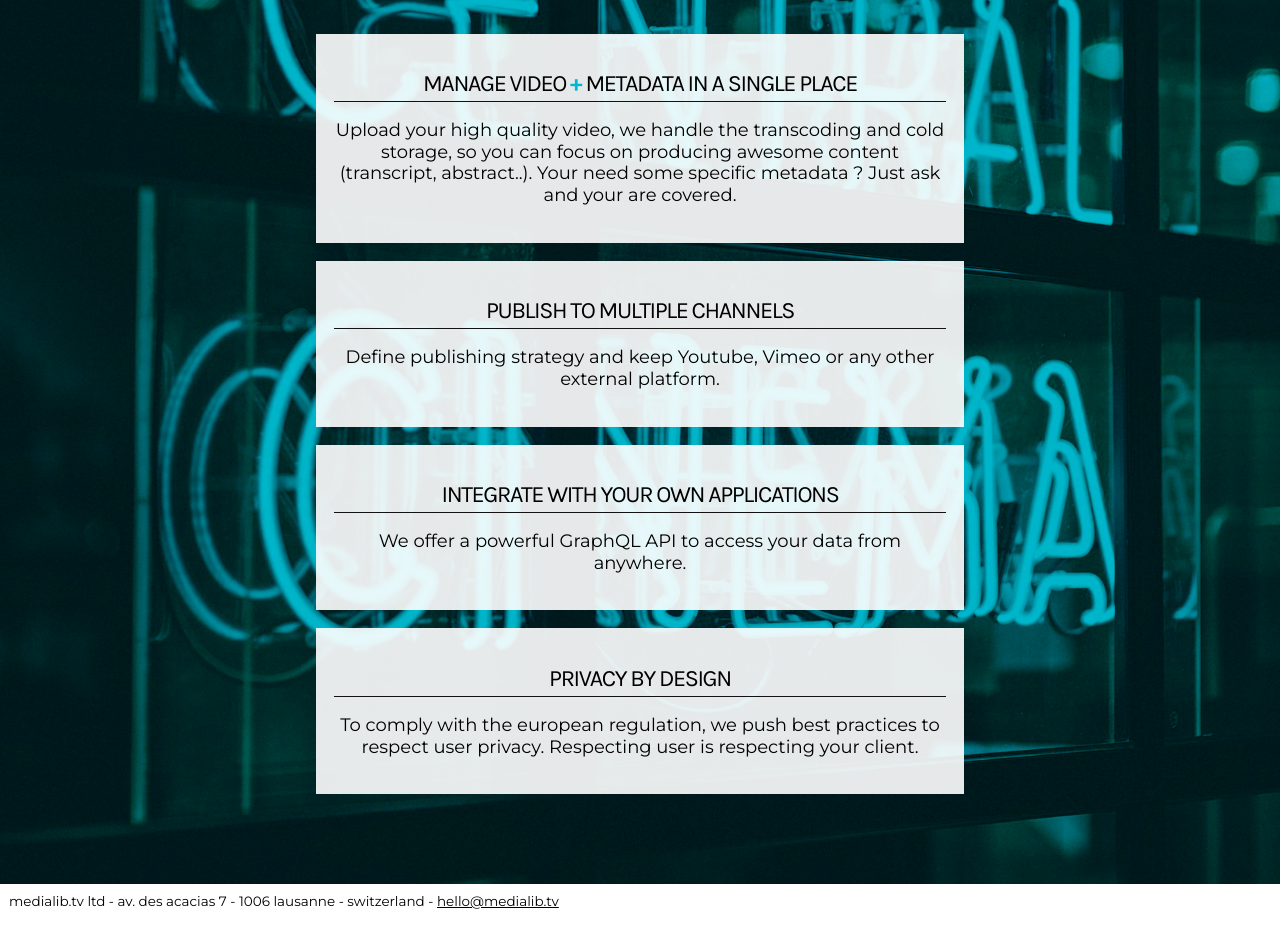
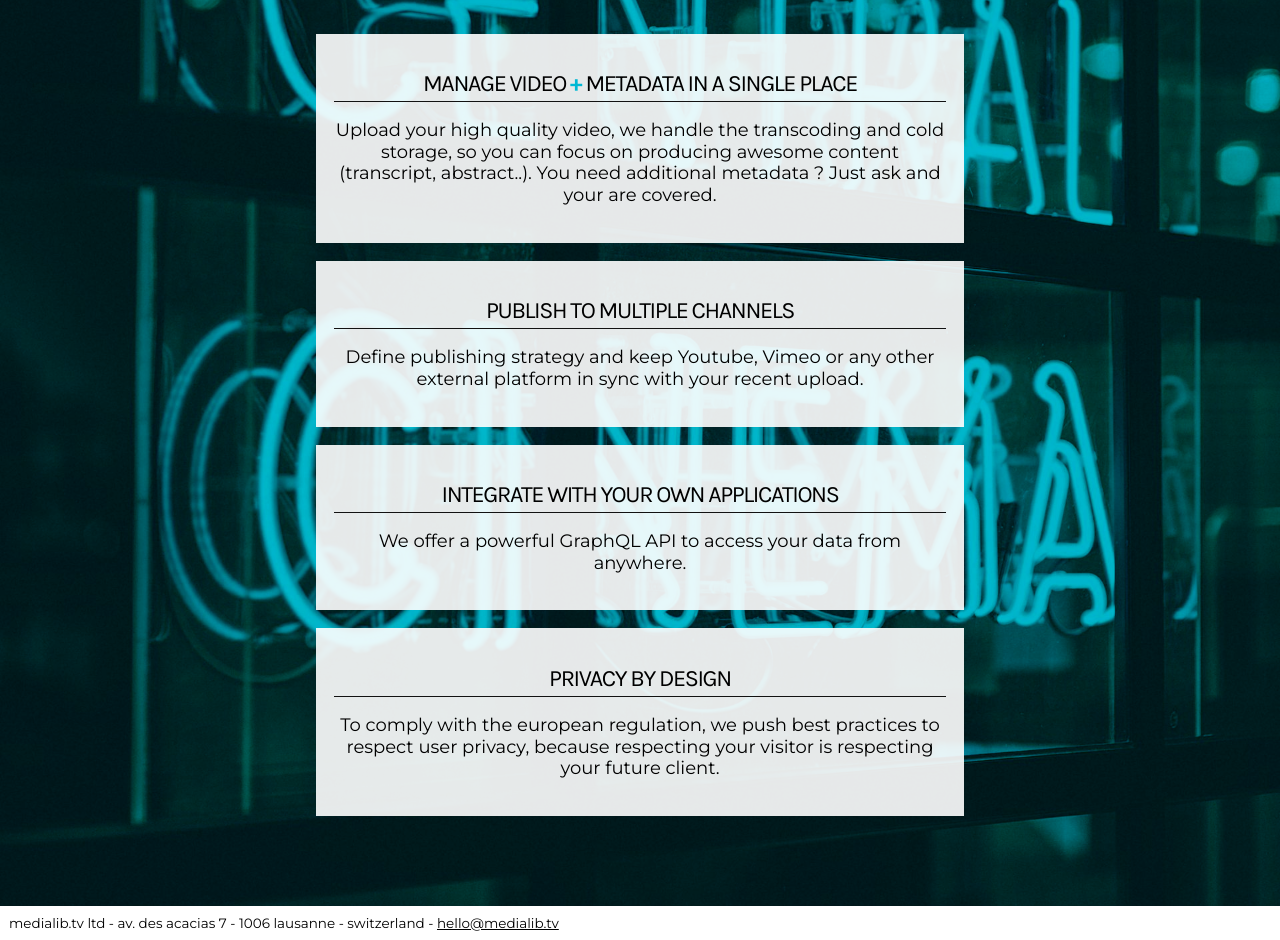
Before and after one commit to medialibtv/website, a plain HTML site: page public/index.html in a window 1280 px wide. Shown: the part 920-1860 px from the top of the page. Before the commit the page ends 1838 px from the top, so only its background shows below. Drawn offline with Linux system fonts and the light colour scheme.

Commit message:
TASK: Fix some typos

```diff
--- a/public/index.html
+++ b/public/index.html
@@ -42,13 +42,13 @@
         <header>
           <h2 class="h h-secondary">Manage video <b>+</b> metadata in a single place</h2>
         </header>
-        <p>Upload your high quality video, we handle the transcoding and cold storage, so you can focus on producing awesome content (transcript, abstract..). Your need some specific metadata ? Just ask and your are covered.</p>
+        <p>Upload your high quality video, we handle the transcoding and cold storage, so you can focus on producing awesome content (transcript, abstract..). You need additional metadata ? Just ask and your are covered.</p>
       </div>
       <div class="whisper">
         <header>
           <h2 class="h h-secondary">Publish to multiple channels</h2>
         </header>
-        <p>Define publishing strategy and keep Youtube, Vimeo or any other external platform.</p>
+        <p>Define publishing strategy and keep Youtube, Vimeo or any other external platform in sync with your recent upload.</p>
       </div>
       <div class="whisper">
         <header>
@@ -60,7 +60,8 @@
         <header>
           <h2 class="h h-secondary">Privacy by Design</h2>
         </header>
-        <p>To comply with the european regulation, we push best practices to respect user privacy. Respecting user is respecting your client.</p>
+        <p>To comply with the european regulation, we push best practices to respect user privacy, because respecting
+          your visitor is respecting your future client.</p>
       </div>
     </main>
   </div>
```
